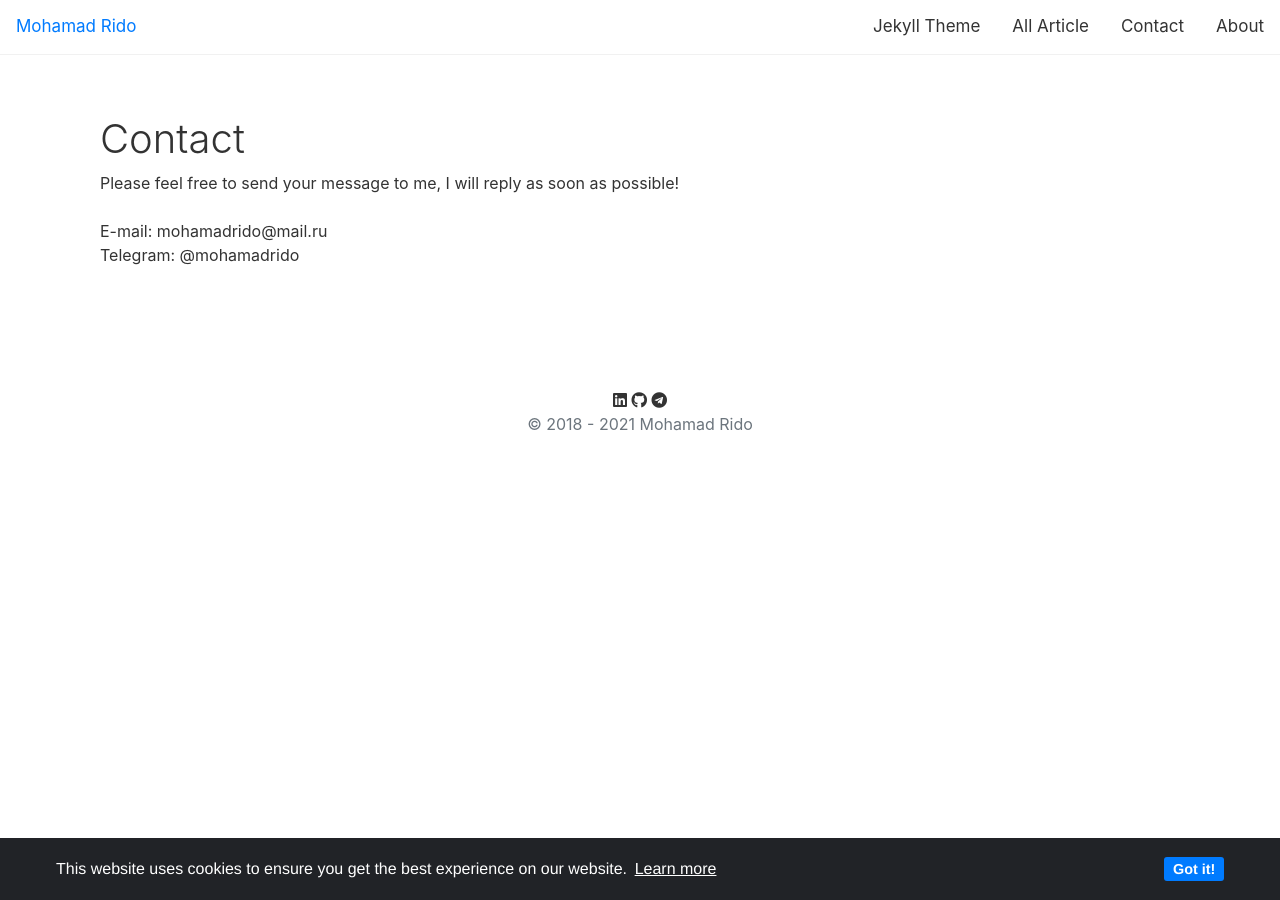
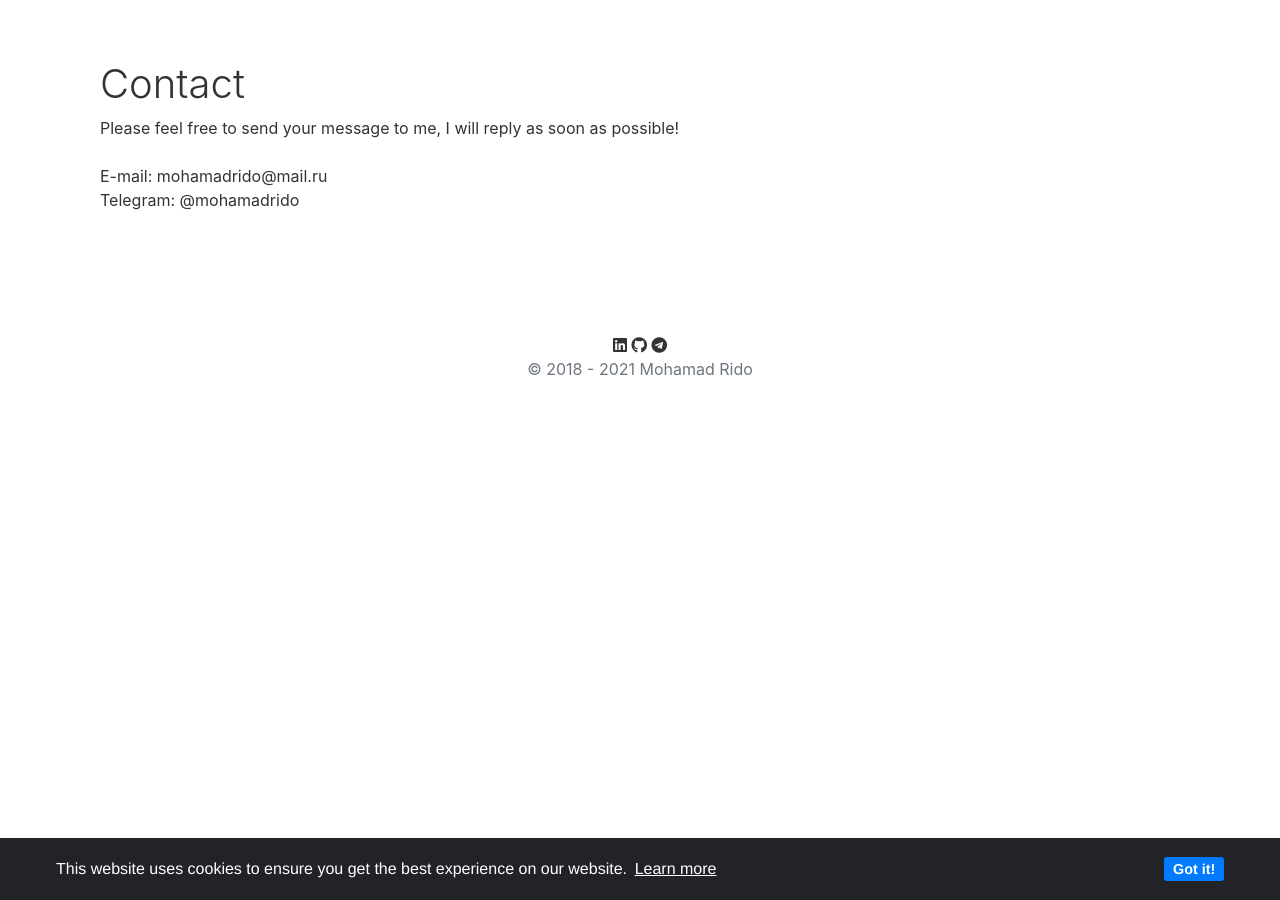
Before and after one commit to mohamadrido/blog, a Jekyll site: the page built from contact.html, in a window 1280 px wide. Built offline with Jekyll 4.4.1, drawn with Linux system fonts in a browser that asks for light colours; nearby versions of some CDN libraries.

Commit message:
Update default.html

```diff
--- a/_layouts/default.html
+++ b/_layouts/default.html
@@ -11,19 +11,6 @@
   <link rel="stylesheet" href="/assets/style.css">
 </head>
 <body>
-
-<header class="topnav" id="myTopnav">
-  <a href="https://mohamadrido.com">Mohamad Rido</a>
-  <div class="header-right">
-  <a href="javascript:void(0);" class="icon" onclick="myFunction()">
-    <i class="fa fa-bars"></i>
-  </a>
-  <a href="https://github.com/mohamadrido">Jekyll Theme</a>
-  <a href="https://mohamadrido.com/categories">All Article</a>
-  <a href="https://mohamadrido.com/contact">Contact</a>
-  <a href="https://mohamadrido.com/about">About</a>
-  </div>
-</header>
 
 {{ content }}
 
```
